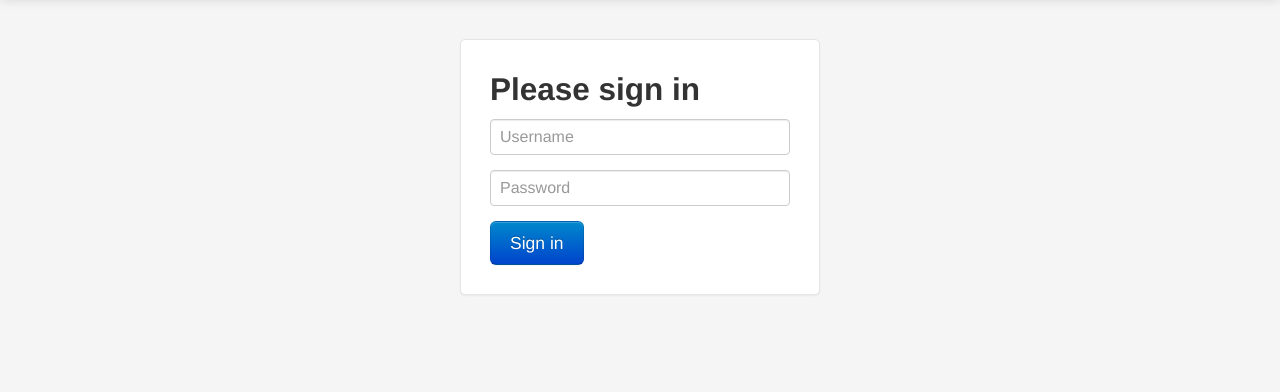
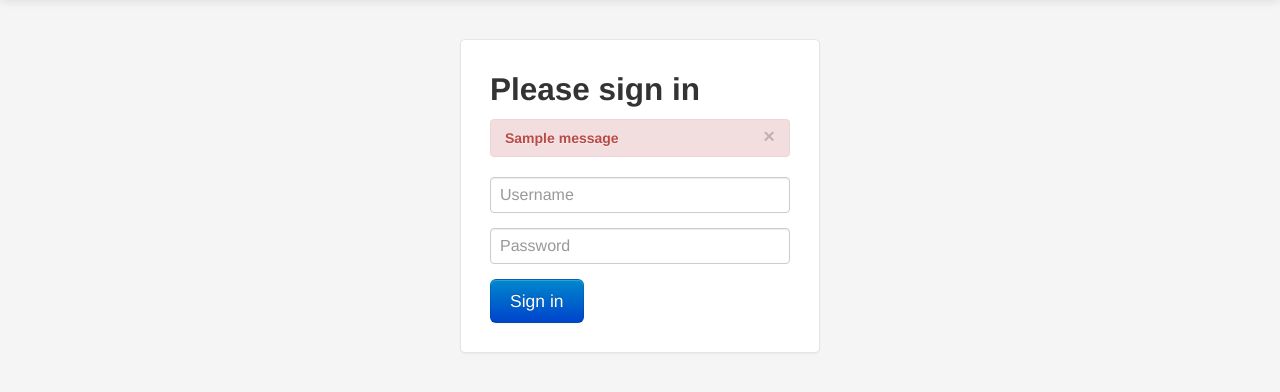
Before and after one commit to AlexG92/photoManage, a Django app: template templates/accounts/login.html in a window 1280 px wide. Shown: the part 41-433 px from the top of the page. Run offline with Django 3.2, Linux system fonts and the light colour scheme; the template is opened without the code that fills it, so the values that code supplies are empty; tables that the repository leaves empty hold one stand-in row (values such as "Sample post"); one stand-in notice (Sample message) is shown; some libraries are stand-ins or nearby versions.

Commit message:
session errors

```diff
--- a/templates/accounts/login.html
+++ b/templates/accounts/login.html
@@ -7,7 +7,20 @@
     <form action="" method="post" class="form-signin">
         {% csrf_token %}
         <h2 class="form-signin-heading">Please sign in</h2>
-        {% if error_message %}<div href="#" class="alert alert-error">{{ error_message }} <a class="close" data-dismiss="alert" href="#">&times;</a></div>{% endif %}
+
+        {% if messages %}
+            <div class="row-fluid">
+                <div class="alert alert-error clearfix">
+                    <ul class="pull-left">
+                        {% for message in messages %}
+                            <li>{{ message }}</li>
+                        {% endfor %}
+                    </ul>
+                    <a class="close" data-dismiss="alert" href="#">&times;</a>
+                </div>
+            </div>
+        {% endif %}
+
         <input type="text" class="input-block-level" placeholder="Username" name="username"><br>
         <input type="password" class="input-block-level" placeholder="Password" name="password"><br>
 
```
